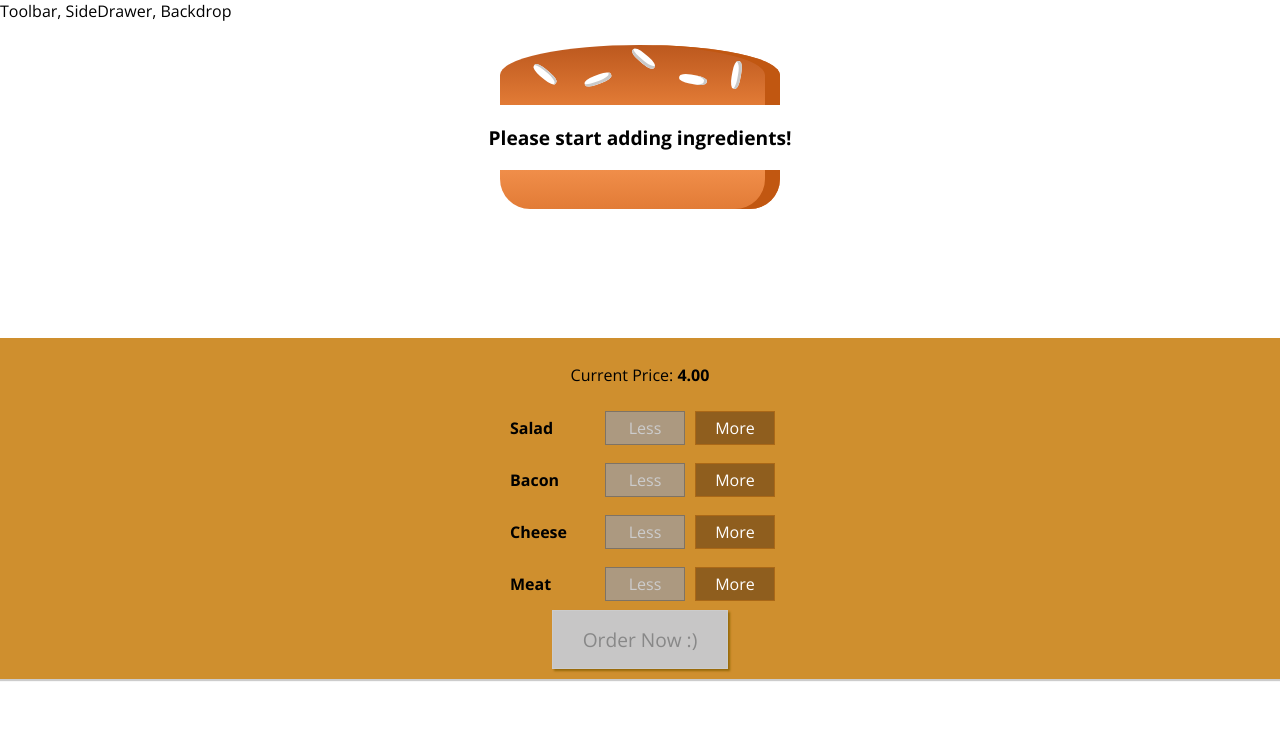
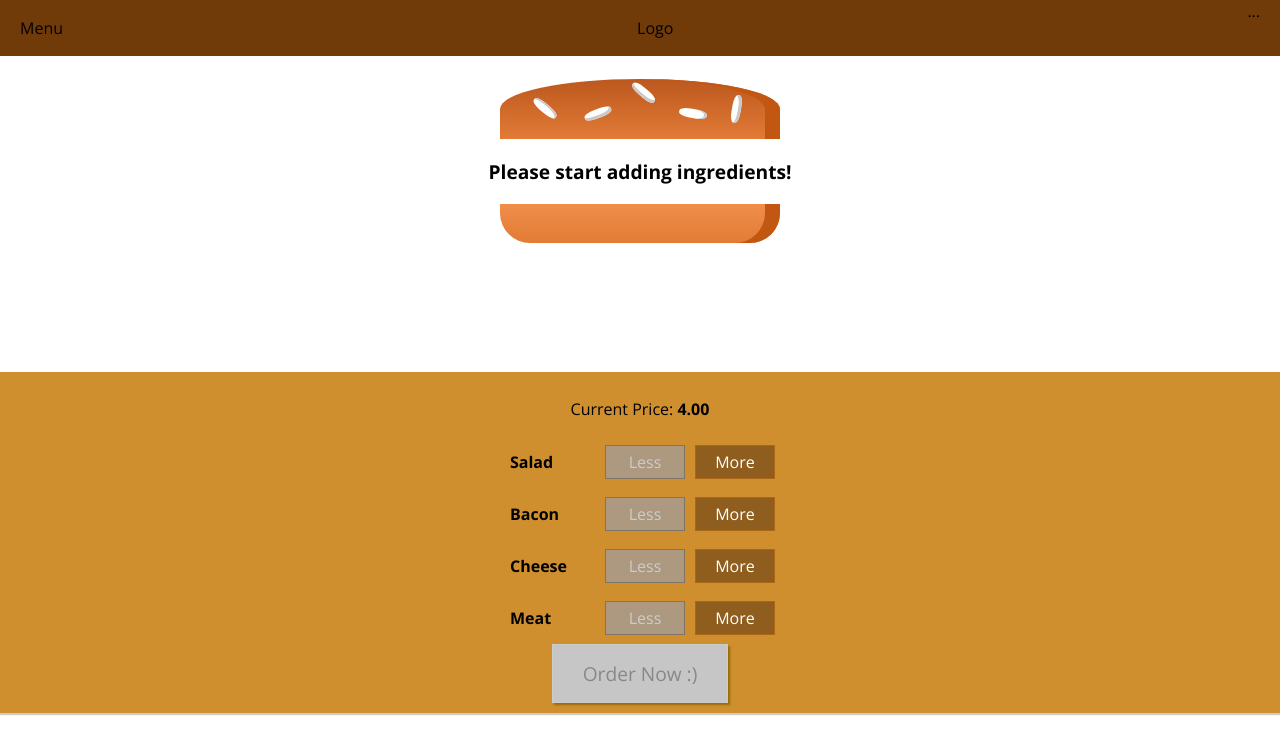
Before and after one commit to loushuni/Burger, a React (Create React App) app: page / in a window 1280 px wide. Shown: the top 754 px of the page. Built offline with nearby package versions, Linux system fonts and the light colour scheme.

Commit message:
added toolbar component

```diff
--- a/src/components/Burger/OrderSummary/OrderSummary.js
+++ b/src/components/Burger/OrderSummary/OrderSummary.js
@@ -22,7 +22,7 @@
             <ul>
                 {ingredientSummary}
             </ul>
-            <p><strong>Total Price: {props.price}</strong></p>
+            <p><strong>Total Price: {props.price.toFixed(2)}</strong></p>
             <p>Continue to checkout?</p>
             <Button btnType="Danger" clicked={props.purchaseCanceled}>Cancel</Button>
             <Button btnType="Success" clicked={props.purchaseContinued}>Continue</Button>
--- a/src/components/Layout/Layout.css
+++ b/src/components/Layout/Layout.css
@@ -1,3 +1,3 @@
 .Content {
-    margin-top: 16px;
+    margin-top: 72px;
 }
--- a/src/components/Layout/Layout.js
+++ b/src/components/Layout/Layout.js
@@ -1,10 +1,11 @@
 import React from 'react';
 import Aux from '../../hoc/Aux';
 import './Layout.css';
+import Toolbar from '../Navigation/Toolbar/Toolbar';
 
 const layout = (props) => (
     <Aux>
-        <div>Toolbar, SideDrawer, Backdrop</div>
+        <Toolbar />
         <main className="Content">
             {props.children}
         </main>
--- /dev/null
+++ b/src/components/Navigation/Toolbar/Toolbar.css
@@ -0,0 +1,18 @@
+.Toolbar {
+    height: 56px;
+    width: 100%;
+    position: fixed;
+    top: 0;
+    left: 0;
+    background-color: #703b09;
+    display: flex;
+    justify-content: space-between;
+    align-items: center;
+    padding: 0 20px;
+    box-sizing: border-box;
+    z-index: 90;
+}
+
+.Toolbar nav {
+    height: 100%;
+}
--- /dev/null
+++ b/src/components/Navigation/Toolbar/Toolbar.js
@@ -0,0 +1,14 @@
+import React from 'react';
+import './Toolbar.css';
+
+const toolbar = (props) => (
+    <header className="Toolbar">
+        <div>Menu</div>
+        <div>Logo</div>
+        <nav>
+            ...
+        </nav>
+    </header>
+);
+
+export default toolbar;
```
